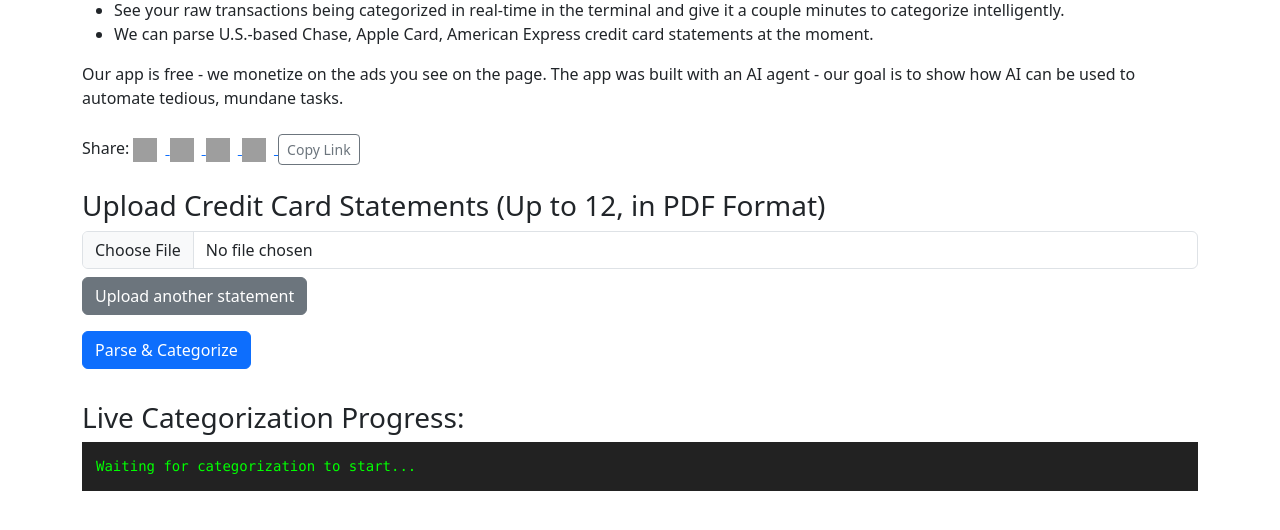
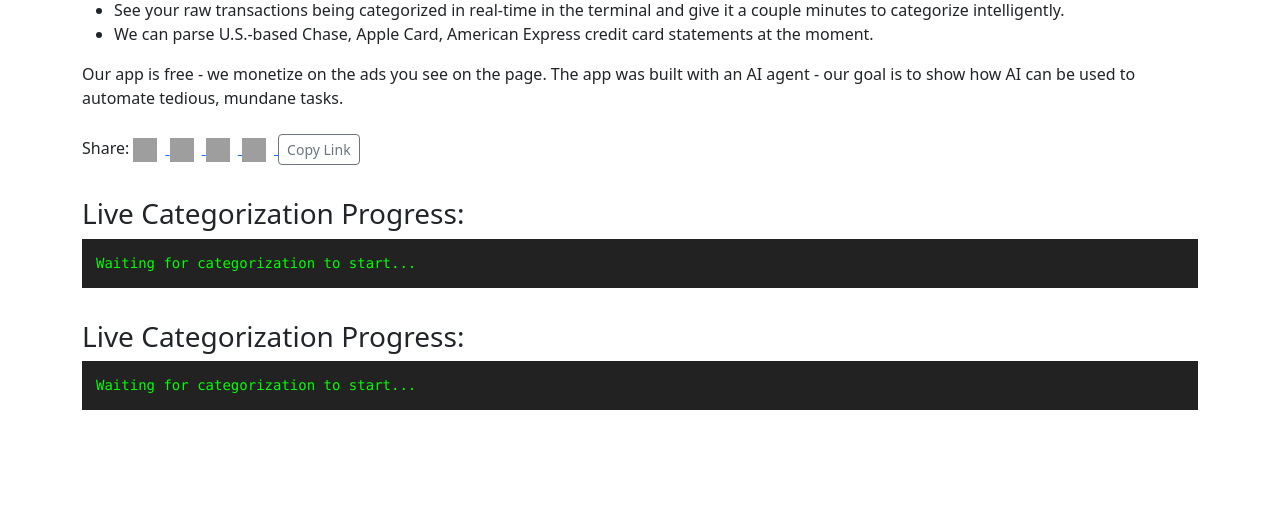
Before and after one commit to marcthesharka/creditcard-categorizer, a Flask app: page /processing in a window 1280 px wide. Shown: the part 234-764 px from the top of the page. Run offline with Flask 3, Linux system fonts and the light colour scheme; some libraries are stand-ins or nearby versions; grey boxes are pictures that could not be loaded.

Commit message:
Update index.html

```diff
--- a/creditcardcategorizer/templates/index.html
+++ b/creditcardcategorizer/templates/index.html
@@ -42,6 +42,7 @@
         </a>
         <button class="btn btn-outline-secondary btn-sm" onclick="copyLink()" style="vertical-align:middle;">Copy Link</button>
     </div>
+{% if not processing %}
     <h3>Upload Credit Card Statements (Up to 12, in PDF Format)</h3>
     <form method="post" enctype="multipart/form-data">
         <div id="file-inputs">
@@ -77,6 +78,31 @@
             });
         }
     </script>
+{% endif %}
+{% if processing %}
+    <script>
+        // You must pass the session key from Flask to JS. Example:
+        const key = "{{ session['transactions_key'] }}";
+        const terminal = document.getElementById('progress-log');
+        if (terminal) {
+            terminal.textContent = "Waiting for categorization to start...\n";
+            const source = new EventSource(`/stream?channel=${key}`);
+            source.addEventListener('progress', function(event) {
+                const data = JSON.parse(event.data);
+                terminal.textContent += `${data.description} → ${data.category}\n${data.enhanced}\n\n`;
+                terminal.scrollTop = terminal.scrollHeight;
+            });
+            source.addEventListener('done', function(event) {
+                // Redirect to /categorize when done event is received
+                window.location.href = '/categorize';
+            });
+        }
+    </script>
+    <div style="margin-top:2em;">
+        <h3>Live Categorization Progress:</h3>
+        <pre id="progress-log" style="background:#222;color:#0f0;padding:1em;max-height:300px;overflow:auto;">Waiting for categorization to start...</pre>
+    </div>
+{% endif %}
     {% if processing %}
     <script>
         // You must pass the session key from Flask to JS. Example:
```
